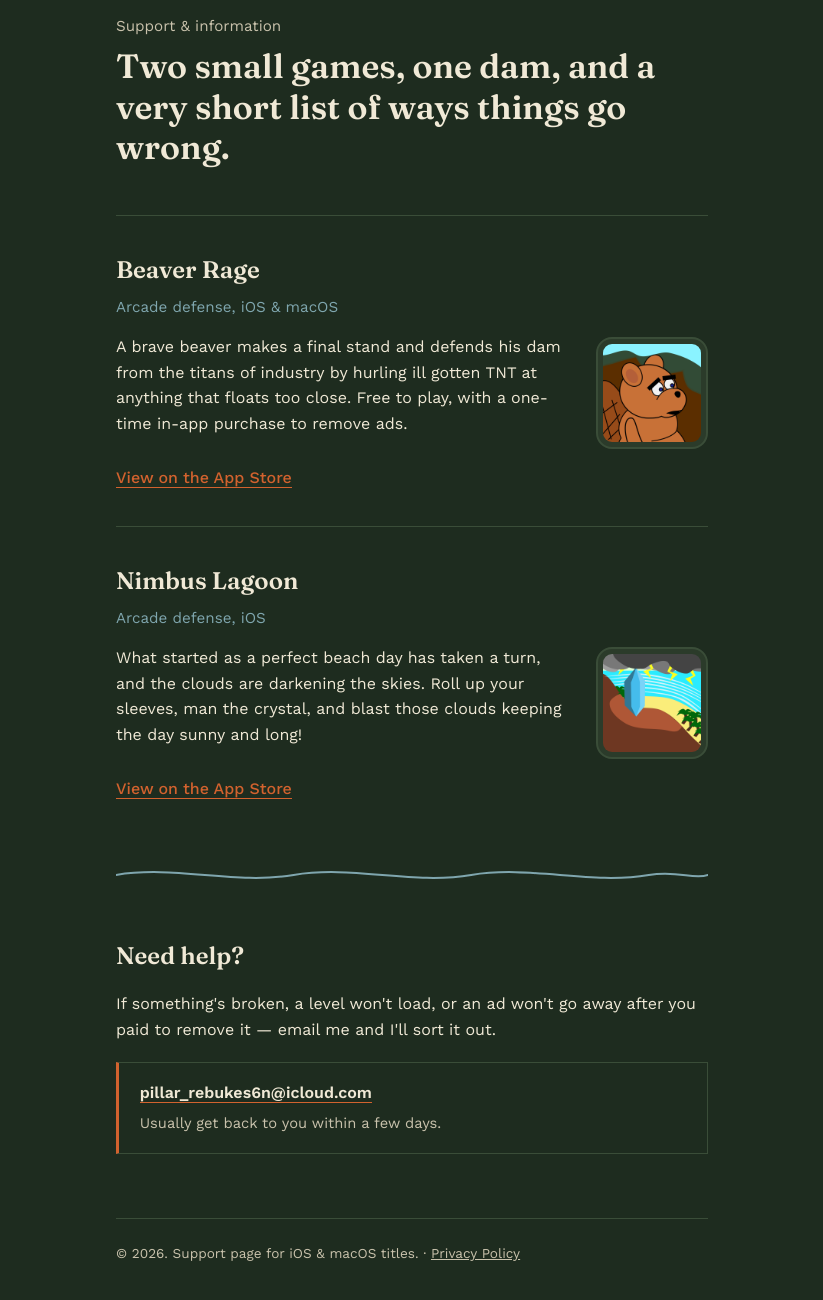
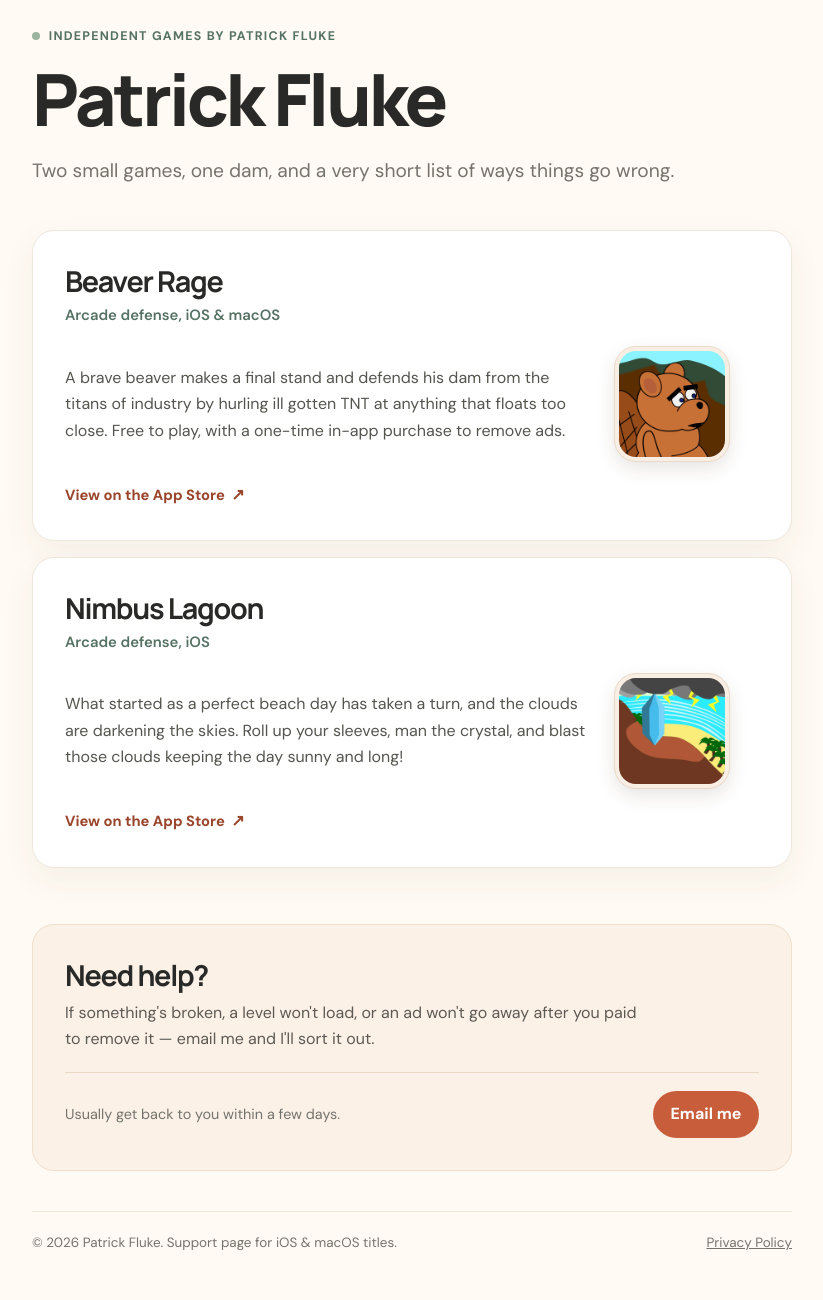
Before and after one commit to PatrickFluke/PatrickFlukeGames, a plain HTML site: page index.html in a window 1280 px wide. Shown: the part 50-1350 px from the top of the page, without its empty margins (228-1051 px from the left). Drawn offline with nearby package versions, Linux system fonts and the light colour scheme.

Commit message:
Update index.html

```diff
--- a/index.html
+++ b/index.html
@@ -3,181 +3,229 @@
 <head>
 <meta charset="UTF-8">
 <meta name="viewport" content="width=device-width, initial-scale=1.0">
-<title>App Support & Info</title>
+<meta name="theme-color" content="#fffaf3">
+<title>Patrick Fluke — Games &amp; Support</title>
 <link rel="preconnect" href="https://fonts.googleapis.com">
-<link href="https://fonts.googleapis.com/css2?family=Fraunces:wght@500;600;700&family=Work+Sans:wght@400;500;600&display=swap" rel="stylesheet">
+<link rel="preconnect" href="https://fonts.gstatic.com" crossorigin>
+<link href="https://fonts.googleapis.com/css2?family=DM+Sans:wght@400;500;600;700&family=Manrope:wght@500;600;700;800&display=swap" rel="stylesheet">
 <style>
   :root {
-    --pine-dark: #1E2C1F;
-    --pine: #2B3B2A;
-    --pine-light: #3A4D38;
-    --cream: #F0E9D6;
-    --cream-dim: #C9C2AC;
-    --rust: #D2622E;
-    --river: #7FA6AE;
+    color-scheme: light;
+    --ink: #292a27;
+    --muted: #74736d;
+    --paper: #fffaf3;
+    --card: #ffffff;
+    --line: #eee7dc;
+    --accent: #c75d3b;
+    --accent-dark: #99442b;
+    --soft: #f8eee3;
+    --green: #557263;
   }
 
   * { box-sizing: border-box; }
 
   body {
     margin: 0;
-    background: var(--pine-dark);
-    color: var(--cream);
-    font-family: 'Work Sans', sans-serif;
-    line-height: 1.6;
+    background: var(--paper);
+    color: var(--ink);
+    font-family: 'DM Sans', sans-serif;
+    line-height: 1.65;
+    -webkit-font-smoothing: antialiased;
   }
 
   main {
-    max-width: 640px;
+    width: min(100% - 2.5rem, 760px);
     margin: 0 auto;
-    padding: 4rem 1.5rem 5rem;
+    padding: 4.5rem 0 3rem;
+  }
+
+  .hero { margin-bottom: 2.75rem; }
+
+  .kicker {
+    display: inline-flex;
+    align-items: center;
+    gap: 0.55rem;
+    margin: 0 0 1rem;
+    color: var(--green);
+    font-size: 0.78rem;
+    font-weight: 700;
+    letter-spacing: 0.1em;
+    text-transform: uppercase;
+  }
+
+  .kicker::before {
+    content: "";
+    width: 0.5rem;
+    height: 0.5rem;
+    border-radius: 50%;
+    background: #9ab39f;
   }
 
   h1, h2 {
-    font-family: 'Fraunces', serif;
-    font-weight: 600;
-    margin: 0;
-    color: var(--cream);
-  }
-
-  .kicker {
-    font-size: 0.95rem;
-    color: var(--cream-dim);
-    margin-bottom: 0.5rem;
+    font-family: 'Manrope', sans-serif;
+    letter-spacing: -0.045em;
   }
 
   h1 {
-    font-size: 2.1rem;
-    line-height: 1.2;
-    margin-bottom: 3rem;
+    margin: 0;
+    font-size: clamp(2.7rem, 8vw, 4.5rem);
+    line-height: 1.04;
+    font-weight: 800;
   }
 
-  .game {
-    padding: 2.2rem 0;
-    border-top: 1px solid var(--pine-light);
+  .intro {
+    max-width: 44rem;
+    margin: 1.1rem 0 0;
+    color: var(--muted);
+    font-size: clamp(1.05rem, 2.5vw, 1.2rem);
   }
 
-  .game:first-of-type { border-top: none; }
+  .games { display: grid; gap: 1rem; }
 
-  .game h2 { font-size: 1.5rem; }
+  .game {
+    padding: clamp(1.25rem, 4vw, 2rem);
+    background: var(--card);
+    border: 1px solid var(--line);
+    border-radius: 22px;
+    box-shadow: 0 12px 35px rgba(73, 55, 34, 0.055);
+  }
+
+  .game h2, .support h2 {
+    margin: 0;
+    font-size: clamp(1.45rem, 4vw, 1.8rem);
+    line-height: 1.25;
+    font-weight: 700;
+  }
 
   .tagline {
-    color: var(--river);
-    font-size: 0.95rem;
-    margin: 0.35rem 0 0.9rem;
-  }
-
-  .game p.desc {
-    max-width: 46ch;
-    margin: 0 0 0.9rem;
+    margin: 0.25rem 0 1.15rem;
+    color: var(--green);
+    font-size: 0.93rem;
+    font-weight: 600;
   }
 
   .game-content {
     display: flex;
     align-items: center;
-    gap: 1.5rem;
-    margin: 0.9rem 0;
+    gap: clamp(1rem, 4vw, 1.5rem);
+    margin-bottom: 1.2rem;
   }
 
   .game-content .desc {
     flex: 1;
+    max-width: 48ch;
     margin: 0;
+    color: #55554f;
   }
 
   .game-icon {
-    width: 112px;
-    height: 112px;
-    flex-shrink: 0;
+    display: block;
+    width: clamp(88px, 21vw, 116px);
+    height: clamp(88px, 21vw, 116px);
+    flex: 0 0 auto;
     object-fit: cover;
-    border: 2px solid var(--pine-light);
-    border-radius: 16px;
-    padding: 5px;
-    background: var(--pine);
+    padding: 4px;
+    border: 1px solid #ead9c8;
+    border-radius: 22px;
+    background: var(--soft);
+    box-shadow: 0 7px 18px rgba(72, 48, 26, 0.12);
   }
 
-  @media (max-width: 420px) {
-    .game-icon {
-      width: 88px;
-      height: 88px;
-      border-radius: 13px;
+  .store-link {
+    display: inline-flex;
+    align-items: center;
+    gap: 0.4rem;
+    color: var(--accent-dark);
+    font-size: 0.92rem;
+    font-weight: 700;
+    text-decoration: none;
   }
 
-    .game-content {
-      gap: 1rem;
-      align-items: flex-start;
-    }
+  .store-link::after { content: "↗"; font-size: 1rem; }
+  .store-link:hover, footer a:hover { text-decoration: underline; text-underline-offset: 3px; }
+
+  .support {
+    margin-top: 3.5rem;
+    padding: clamp(1.4rem, 5vw, 2rem);
+    border: 1px solid #f0dfcd;
+    border-radius: 22px;
+    background: #fbf1e7;
   }
 
-  .game a.store-link {
-    color: var(--rust);
-    text-decoration: none;
-    font-weight: 500;
-    border-bottom: 1px solid currentColor;
+  .support h2 { margin-bottom: 0.45rem; }
+  .support > p { max-width: 54ch; margin: 0; color: #5d5a54; }
+
+  .contact-row {
+    display: flex;
+    align-items: center;
+    justify-content: space-between;
+    gap: 1rem;
+    margin-top: 1.25rem;
+    padding-top: 1.1rem;
+    border-top: 1px solid #ead8c5;
   }
 
-  .river-divider {
-    display: block;
-    width: 100%;
-    height: 28px;
-    margin: 1.5rem 0 2.5rem;
+  .contact-row p { margin: 0; color: var(--muted); font-size: 0.9rem; }
+
+  .email-link {
+    display: inline-flex;
+    align-items: center;
+    justify-content: center;
+    min-height: 44px;
+    padding: 0.65rem 1.1rem;
+    border-radius: 999px;
+    background: var(--accent);
+    color: #fff;
+    font-weight: 700;
+    text-decoration: none;
+    transition: background-color 150ms ease, transform 150ms ease;
   }
 
-  .river-divider path {
-    fill: none;
-    stroke: var(--river);
-    stroke-width: 2;
-    stroke-linecap: round;
+  .email-link:hover { background: var(--accent-dark); transform: translateY(-1px); }
+
+  footer {
+    display: flex;
+    justify-content: space-between;
+    gap: 1rem;
+    margin-top: 2.5rem;
+    padding-top: 1.25rem;
+    border-top: 1px solid var(--line);
+    color: var(--muted);
+    font-size: 0.84rem;
   }
 
-  section.support {
-    padding-top: 0.5rem;
+  footer p { margin: 0; }
+  footer a { color: inherit; }
+
+  a:focus-visible {
+    outline: 3px solid #d99b7e;
+    outline-offset: 4px;
   }
 
-  section.support h2 { font-size: 1.5rem; margin-bottom: 0.8rem; }
-
-  .plaque {
-    margin-top: 1.2rem;
-    padding: 1.1rem 1.3rem;
-    border: 1px solid var(--pine-light);
-    border-left: 3px solid var(--rust);
-  }
-
-  .plaque a {
-    color: var(--cream);
-    font-weight: 600;
-    text-decoration: none;
-    border-bottom: 1px solid var(--rust);
-  }
-
-  .plaque p { margin: 0.4rem 0 0; color: var(--cream-dim); font-size: 0.92rem; }
-
-  footer {
-    margin-top: 4rem;
-    padding-top: 1.5rem;
-    border-top: 1px solid var(--pine-light);
-    font-size: 0.85rem;
-    color: var(--cream-dim);
-  }
-
-  footer a { color: var(--cream-dim); }
-
-  a:focus-visible, a.store-link:focus-visible {
-    outline: 2px solid var(--river);
-    outline-offset: 3px;
+  @media (max-width: 520px) {
+    main { padding-top: 3rem; }
+    .game { border-radius: 18px; }
+    .game-content { align-items: flex-start; }
+    .game-icon { border-radius: 18px; }
+    .contact-row { align-items: flex-start; flex-direction: column; }
+    footer { flex-direction: column; }
   }
 
   @media (prefers-reduced-motion: reduce) {
-    * { scroll-behavior: auto !important; }
+    *, *::before, *::after { scroll-behavior: auto !important; transition-duration: 0.01ms !important; }
   }
 </style>
 </head>
 <body>
 <main>
+  <header class="hero">
+    <p class="kicker">Independent games by Patrick Fluke</p>
+    <h1>Patrick Fluke</h1>
+    <p class="intro">Two small games, one dam, and a very short list of ways things go wrong.</p>
+  </header>
 
-  <div class="kicker">Support & information</div>
-  <h1>Two small games, one dam, and a very short list of ways things go wrong.</h1>
-
-  <div class="game">
+  <section class="games" aria-label="Games">
+    <article class="game">
       <h2>Beaver Rage</h2>
       <p class="tagline">Arcade defense, iOS &amp; macOS</p>
       <div class="game-content">
@@ -185,9 +233,9 @@
         <img class="game-icon" src="BRIcon.png" alt="Beaver Rage app icon">
       </div>
       <a class="store-link" href="https://www.google.com/url?sa=t&amp;source=web&amp;rct=j&amp;opi=89978449&amp;url=https://apps.apple.com/us/app/beaver-rage-dam-defence/id6785056901">View on the App Store</a>
-  </div>
+    </article>
 
-  <div class="game">
+    <article class="game">
       <h2>Nimbus Lagoon</h2>
       <p class="tagline">Arcade defense, iOS </p>
       <div class="game-content">
@@ -195,25 +243,22 @@
         <img class="game-icon" src="NLIcon.png" alt="Nimbus Lagoon app icon">
       </div>
       <a class="store-link" href="https://apps.apple.com/us/app/nimbus-lagoon/id1107691164">View on the App Store</a>
-  </div>
-
-  <svg class="river-divider" viewBox="0 0 600 28" preserveAspectRatio="none" aria-hidden="true">
-    <path d="M0,14 C60,4 120,24 180,14 C240,4 300,24 360,14 C420,4 480,24 540,14 C570,9 585,19 600,14"/>
-  </svg>
+    </article>
+  </section>
 
   <section class="support">
     <h2>Need help?</h2>
     <p>If something's broken, a level won't load, or an ad won't go away after you paid to remove it &mdash; email me and I'll sort it out.</p>
-    <div class="plaque">
-      <a href="mailto:pillar_rebukes6n@icloud.com">pillar_rebukes6n@icloud.com</a>
+    <div class="contact-row">
       <p>Usually get back to you within a few days.</p>
+      <a class="email-link" href="mailto:pillar_rebukes6n@icloud.com">Email me</a>
     </div>
   </section>
 
   <footer>
-    &copy; 2026. Support page for iOS &amp; macOS titles. &middot; <a href="privacy.html">Privacy Policy</a>
+    <p>&copy; 2026 Patrick Fluke. Support page for iOS &amp; macOS titles.</p>
+    <a href="privacy.html">Privacy Policy</a>
   </footer>
-
 </main>
 </body>
 </html>
```
Lines whose indentation alone changed are shown as unchanged.
